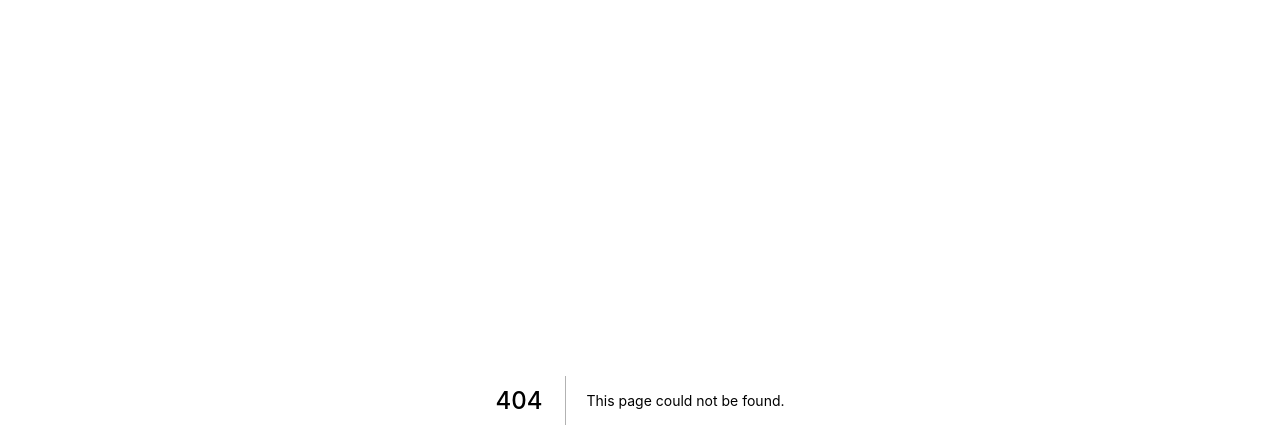
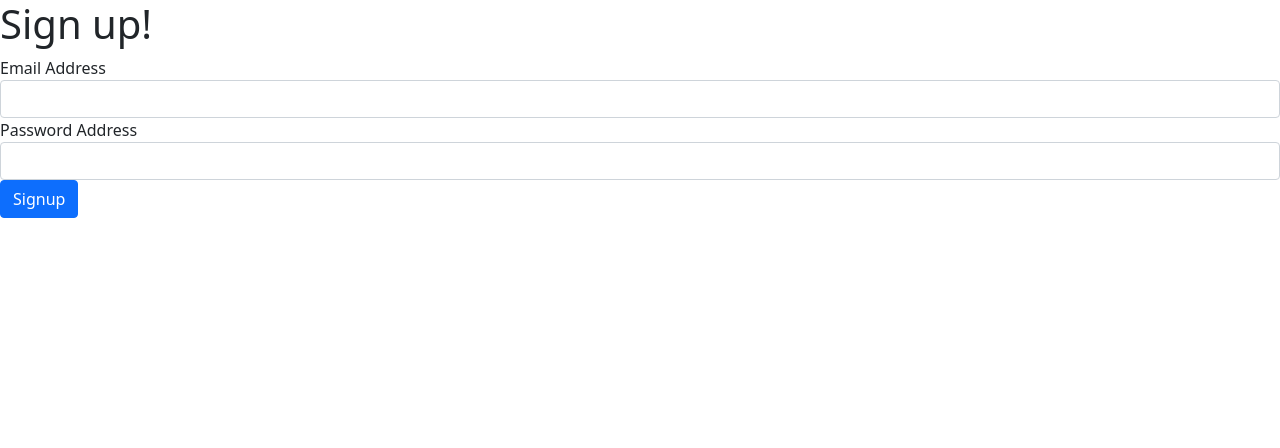
Before and after one commit to andrei-filip912/client-tickets, a Next.js app: page /auth/signup in a window 1280 px wide. Before the commit this address had no page. Shown: the top 448 px of the page. Built offline with nearby package versions, Linux system fonts and the light colour scheme.

Commit message:
added mock, signup, _app pages
- installed axios and bootstrap
- done nextjs config
- added /auth/ route

```diff
--- /dev/null
+++ b/next.config.js
@@ -0,0 +1,14 @@
+module.exports = {
+    webpackDevMiddleware: config => {
+        config.watchOptions.poll = 300;
+        return config;
+    },
+    // async rewrites() {
+    //     return [
+    //       {
+    //         source: '/api/:path*',
+    //         destination: 'https://api.example.com/:path*',
+    //       },
+    //     ]
+    //   },
+};
--- a/package.json
+++ b/package.json
@@ -18,6 +18,8 @@
   },
   "homepage": "https://github.com/andrei-filip912/client-ticketing#readme",
   "dependencies": {
+    "axios": "^0.27.2",
+    "bootstrap": "^5.1.3",
     "next": "^12.1.6",
     "react": "^18.1.0",
     "react-dom": "^18.1.0"
--- /dev/null
+++ b/pages/_app.js
@@ -0,0 +1,8 @@
+// import global css here!!!
+import 'bootstrap/dist/css/bootstrap.css'
+
+const App = ({ Component, pageProps }) => {
+    return <Component {...pageProps}/>
+}
+
+export default App;
--- /dev/null
+++ b/pages/auth/signup.js
@@ -0,0 +1,57 @@
+import { useState } from 'react';
+import axios from 'axios'
+
+
+const Signup = () => {
+    const [email, setEmail] = useState('');
+    const [password, setPassword] = useState('');
+    const [errors, setErrors] = useState([]);
+
+    const onSubmit = async (event) => {
+        event.preventDefault();
+
+        try {
+            const response = await axios.post("/api/users/signup", {
+                email, password
+            });
+            console.log(response.data);
+            setErrors([]);
+        } catch (err) {
+            setErrors(err.response.data.errors);
+        }
+
+    }
+
+    return (
+        <form onSubmit={onSubmit}>
+            <h1>Sign up!</h1>
+            <div className='form-group'>
+                <label>Email Address</label>
+                <input
+                    value={email}
+                    onChange={e => setEmail(e.target.value)}
+                    className='form-control'
+                />
+            </div>
+            <div className='form-group'>
+                <label>Password Address</label>
+                <input
+                    value={password}
+                    onChange={e => setPassword(e.target.value)}
+                    type='password' className='form-control' />
+            </div>
+
+            {/* errors section */}
+            {errors.length > 0 && (<div className='alert alert-danger'>
+                <h4>Ooops...</h4>
+                <ul className='my-0'>
+                    {errors.map(err => <li key={err.message}>{err.message}</li>)}
+                </ul>
+            </div>)}
+
+            <button className='btn btn-primary'>Signup</button>
+        </form>
+    )
+}
+
+export default Signup;
--- a/pages/index.js
+++ b/pages/index.js
@@ -1,5 +1,5 @@
 const Index = () => {
-    return <h1>Landing Page</h1>
+    return <h1>Working Page</h1>
 }
 
 export default Index;
```
Also changed, not shown: 1 other file (tests, documents, lock files or other folders).
